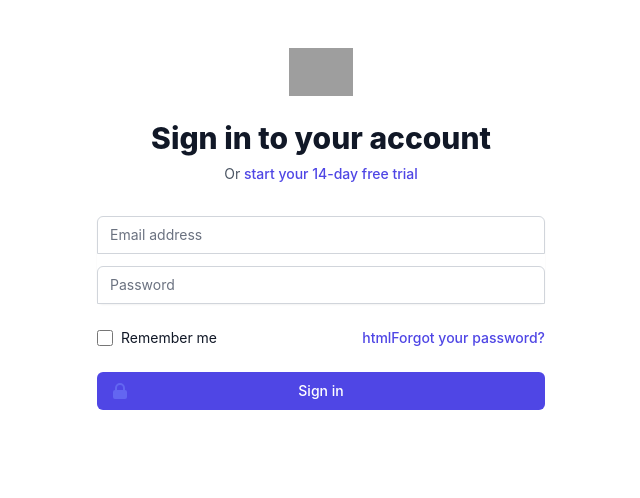
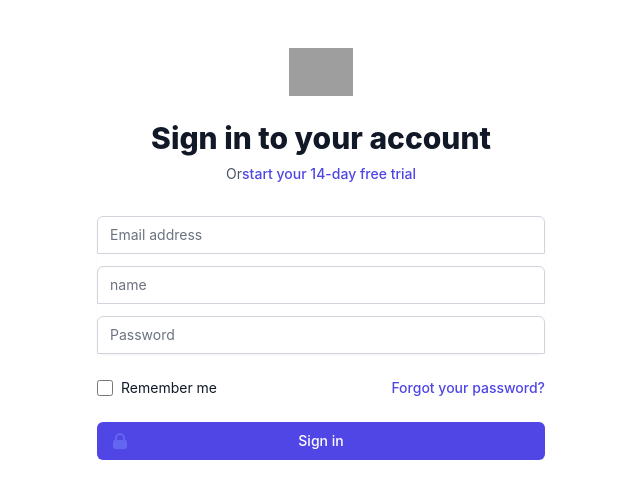
Before and after one commit to tusheer/useForm, a React (Create React App) app: page / in a window 1280 px wide. Shown: the top 498 px of the page, without its empty margins (319-959 px from the left). Built offline with nearby package versions, Linux system fonts and the light colour scheme; grey boxes are pictures that could not be loaded.

Commit message:
new input label add in view page

```diff
--- a/src/App.tsx
+++ b/src/App.tsx
@@ -4,10 +4,12 @@ function App() {
     const { getInputProps, handleSubmit, errors } = useForm<{
         email: string;
         password: string;
+        name: string;
     }>({
         onSubmit: () => console.log('Tusher'),
         formState: {
             email: '',
+            name: '',
             password: '',
         },
     });
@@ -26,8 +28,7 @@ function App() {
                         <p className='mt-2 text-center text-sm text-gray-600'>
                             Or
                             <a href='/' className='font-medium text-indigo-600 hover:text-indigo-500'>
-                                {' '}
-                                start your 14-day free trial{' '}
+                                start your 14-day free trial
                             </a>
                         </p>
                     </div>
@@ -59,6 +60,31 @@ function App() {
                                     placeholder='Email address'
                                 />
                                 <div className='text-sm mt-1 text-red-500'>{errors.email?.message[0]}</div>
+                            </div>
+                            <div className=''>
+                                <label htmlFor='password' className='sr-only'>
+                                    Name
+                                </label>
+                                <input
+                                    {...getInputProps<string>({
+                                        name: 'name',
+                                        validate: validate
+                                            .isRequire()
+                                            .withMessage('Required')
+                                            .custom((value) => value !== 'tusher')
+                                            .withMessage('Tusher is not correct'),
+                                    })}
+                                    type='password'
+                                    required
+                                    className={`appearance-none rounded-none relative block w-full px-3 py-2  placeholder-gray-500 text-gray-900 border rounded-t-md focus:outline-none  focus:z-10 sm:text-sm  ${
+                                        errors.name?.error
+                                            ? 'ocus:ring-red-500 focus:border-red-500 border-red-500'
+                                            : 'focus:ring-indigo-500 focus:border-indigo-500  border-gray-300'
+                                    }`}
+                                    placeholder='name'
+                                    autoComplete='off'
+                                />
+                                <div className='text-sm mt-1 text-red-500'>{errors.name?.message[0]}</div>
                             </div>
                             <div className=''>
                                 <label htmlFor='password' className='sr-only'>
@@ -108,7 +134,7 @@ function App() {
                             <div className='text-sm'>
                                 <a href='/' className='font-medium text-indigo-600 hover:text-indigo-500'>
                                     {' '}
-                                    htmlForgot your password?{' '}
+                                    Forgot your password?{' '}
                                 </a>
                             </div>
                         </div>
```
